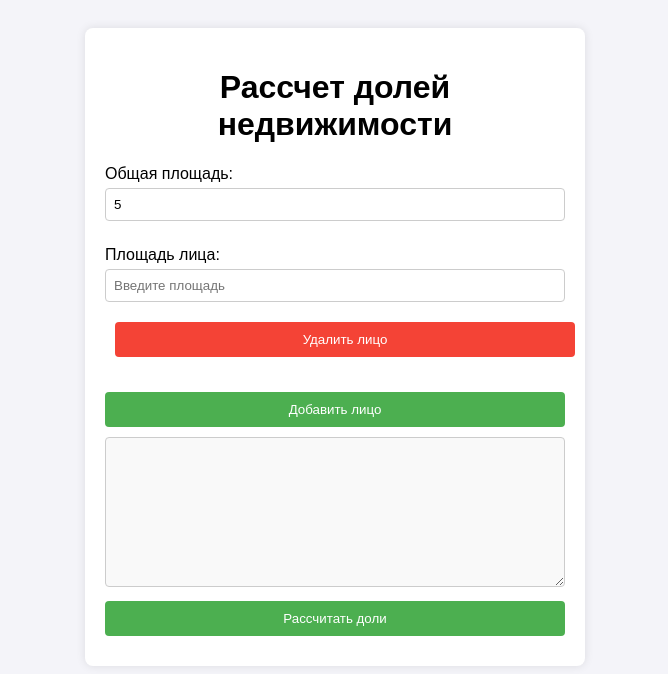
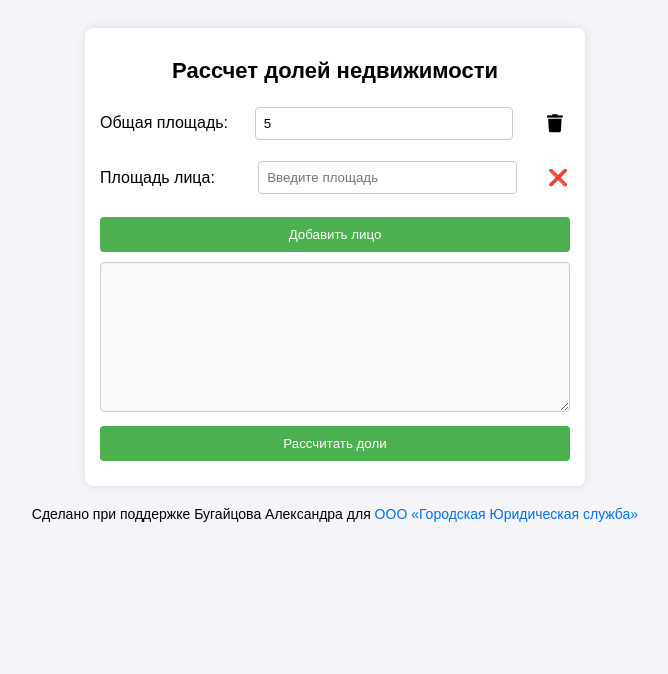
Before and after one commit to Vonafok/sania-calculate, a plain HTML site: page index.html in a window 1280 px wide. Both pictures are taken after typing "5" into the empty fields and a click on the button "Добавить лицо". Shown: the whole page, without its empty margins (305-973 px from the left). Drawn offline with Linux system fonts and the light colour scheme.

Commit message:
гойда

```diff
--- a/index.html
+++ b/index.html
@@ -5,6 +5,8 @@
     <meta name="viewport" content="width=device-width, initial-scale=1.0">
     <title>Рассчет долей недвижимости</title>
     <link rel="stylesheet" href="styles.css">
+    <!-- Подключаем Font Awesome для иконок -->
+    <link href="https://cdnjs.cloudflare.com/ajax/libs/font-awesome/5.15.4/css/all.min.css" rel="stylesheet">
 </head>
 <body>
     <div class="container">
@@ -14,6 +16,10 @@
         <div class="input-group">
             <label for="totalArea">Общая площадь:</label>
             <input type="number" id="totalArea" placeholder="Введите общую площадь">
+            <!-- Иконка для удаления всех полей -->
+            <button id="removeAllButton" title="Очистить всё">
+                <i class="fas fa-trash"></i>
+            </button>
         </div>
 
         <!-- Секция для добавления площадей лиц -->
@@ -27,6 +33,10 @@
         <button id="calculateButton">Рассчитать доли</button>
     </div>
 
+    <footer>
+        <p>Сделано при поддержке Бугайцова Александра для <a href="https://гюс48.рф" target="_blank">ООО «Городская Юридическая служба»</a></p>
+    </footer>
+
     <script src="script.js"></script>
 </body>
 </html>
--- a/script.js
+++ b/script.js
@@ -1,6 +1,7 @@
 document.addEventListener("DOMContentLoaded", function() {
     const areasBox = document.getElementById('areasBox');
     const addPersonButton = document.getElementById('addPersonButton');
+    const removeAllButton = document.getElementById('removeAllButton');
     const calculateButton = document.getElementById('calculateButton');
     const resultsArea = document.getElementById('resultsArea');
     const totalAreaField = document.getElementById('totalArea');
@@ -10,6 +11,11 @@ document.addEventListener("DOMContentLoaded", function() {
     // Обработчик кнопки "Добавить лицо"
     addPersonButton.addEventListener('click', function() {
         addAreaField();
+    });
+
+    // Обработчик кнопки "Удалить все"
+    removeAllButton.addEventListener('click', function() {
+        removeAllAreas();
     });
 
     // Обработчик кнопки "Рассчитать доли"
@@ -32,10 +38,10 @@ document.addEventListener("DOMContentLoaded", function() {
         areaFields.push(areaField);
         areaBox.appendChild(areaField);
 
-        // Кнопка удаления
+        // Кнопка удаления с иконкой
         const removeButton = document.createElement('button');
-        removeButton.textContent = 'Удалить лицо';
         removeButton.classList.add('remove-button');
+        removeButton.innerHTML = '&#10060;'; // Используем иконку крестика
         removeButton.addEventListener('click', function() {
             removeAreaField(areaBox);
         });
@@ -44,7 +50,7 @@ document.addEventListener("DOMContentLoaded", function() {
         areasBox.appendChild(areaBox);
     }
 
-    // Функция удаления поля
+    // Функция удаления одного поля
     function removeAreaField(areaBox) {
         areasBox.removeChild(areaBox);
         // Удаляем поле из массива areaFields
@@ -52,6 +58,14 @@ document.addEventListener("DOMContentLoaded", function() {
         if (index !== -1) {
             areaFields.splice(index, 1);
         }
+    }
+
+    // Функция удаления всех полей
+    function removeAllAreas() {
+        areasBox.innerHTML = ''; // Очищаем все поля
+        areaFields = []; // Очищаем массив
+        totalAreaField.value = ''; // Очищаем поле общей площади
+        resultsArea.value = ''; // Очищаем область результатов
     }
 
     // Функция для расчета долей
--- a/styles.css
+++ b/styles.css
@@ -8,35 +8,87 @@ body {
     background-color: #f4f4f9;
 }
 
+/* Уменьшаем отступ в контейнере */
 .container {
     max-width: 500px;
     margin: 0 auto;
     background-color: white;
-    padding: 20px;
+    padding: 15px; /* уменьшили padding на 1/3 */
     border-radius: 8px;
     box-shadow: 0 0 10px rgba(0, 0, 0, 0.1);
 }
 
+/* Изменяем шрифт заголовка, чтобы он умещался в одну строку */
 h1 {
     text-align: center;
+    font-size: 22px; /* уменьшаем размер шрифта */
+    font-family: 'Arial', sans-serif;
+    white-space: nowrap; /* предотвращаем перенос текста */
 }
 
 .input-group {
-    margin-bottom: 15px;
+    margin-bottom: 10px;
+    display: flex; /* Выставляем элементы в одну строку */
+    justify-content: space-between; /* Добавляем пространство между элементами */
+    align-items: center;
 }
 
-label {
-    display: block;
-    margin-bottom: 5px;
+.input-group label {
+    margin-right: 10px; /* Немного расстояния между лейблом и полем ввода */
+    flex: 0 0 auto; /* Устанавливаем фиксированную ширину для лейбла */
 }
 
-input[type="number"] {
-    width: 100%;
+.input-group input {
+    width: 55%; /* Уменьшаем ширину поля ввода */
     padding: 8px;
-    margin-bottom: 10px;
     border-radius: 4px;
     border: 1px solid #ccc;
 }
+
+/* Добавьте все ваши стили */
+
+#removeAllButton {
+    background-color: transparent;
+    border: none;
+    font-size: 18px;
+    color: black;
+    cursor: pointer;
+    text-align: center;
+    margin-left: 10px;
+    padding: 0;
+    width: 30px;
+    height: 30px;
+    display: flex;
+    justify-content: center;
+    align-items: center;
+}
+
+#removeAllButton:hover {
+    color: red;
+}
+
+.remove-button {
+    background-color: transparent;
+    border: none;
+    color: red;
+    font-size: 16px;
+    cursor: pointer;
+    padding: 0;
+    width: auto;
+    height: auto;
+    display: inline-flex;
+    justify-content: center;
+    align-items: center;
+    transform: translateY(-2px); /* Поднимаем крестик немного вверх */
+    transform: translateX(-2px); /* Поднимаем крестик немного вверх */
+}
+
+/* Кнопка для удаления с иконкой */
+.remove-button:hover {
+    background-color: #e0e0e0; /* Прозрачно-серый фон */
+    color: #d32f2f;
+}
+
 
 button {
     width: 100%;
@@ -63,14 +115,18 @@ textarea {
     background-color: #f9f9f9;
 }
 
-.remove-button {
-    margin-left: 10px;
-    background-color: #f44336;
-    border: none;
-    color: white;
-    cursor: pointer;
+/* Оформление для footer */
+footer {
+    text-align: center;
+    font-size: 14px;
+    margin-top: 20px;
 }
 
-.remove-button:hover {
-    background-color: #d32f2f;
+footer a {
+    color: #0073e6;
+    text-decoration: none;
 }
+
+footer a:hover {
+    text-decoration: underline;
+}
```
